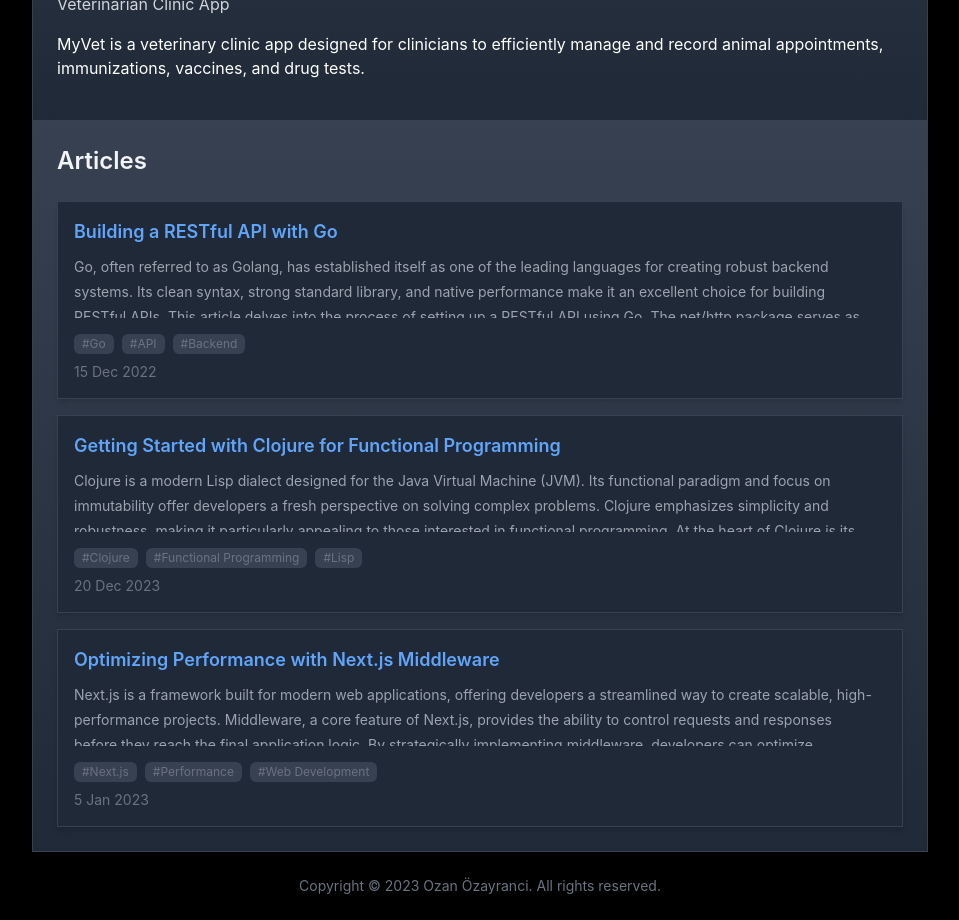
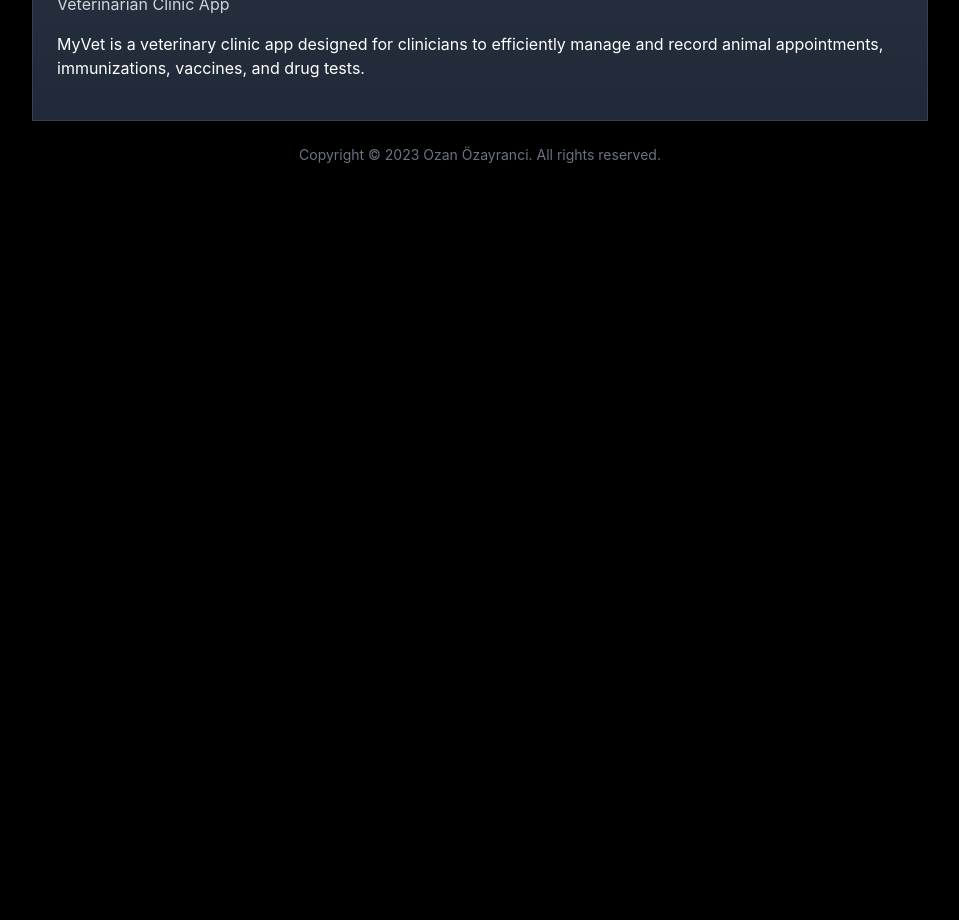
Before and after one commit to oozan/cv-web, a Next.js app: page / in a window 1280 px wide. Shown: the part 820-1740 px from the top of the page, without its empty margins (160-1119 px from the left). After the commit the page ends 1009 px from the top, so only its background shows below. Built offline with nearby package versions, Linux system fonts and the light colour scheme; a web font is replaced by a local one.

Commit message:
delete articles component

```diff
--- a/src/pages/index.tsx
+++ b/src/pages/index.tsx
@@ -1,7 +1,6 @@
 import type { NextPage } from "next";
 import Profile from "../components/Profile";
 import Applications from "../components/Applications";
-import Articles from "../components/Articles";
 import Footer from "@/components/Footer";
 
 const Home: NextPage = () => {
@@ -13,9 +12,6 @@
 
         {/* Applications Section */}
         <Applications />
-
-        {/* Articles Section */}
-        <Articles />
         <Footer />
       </main>
     </div>
```
